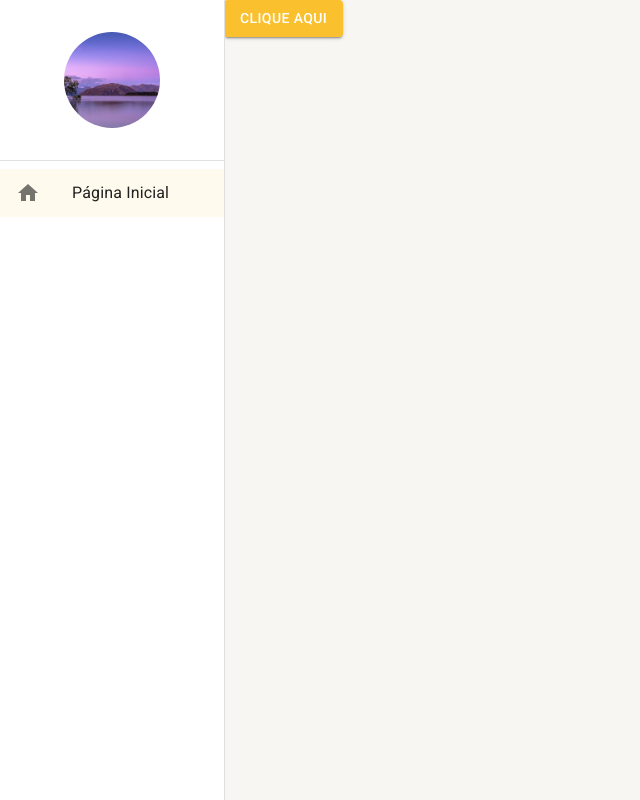
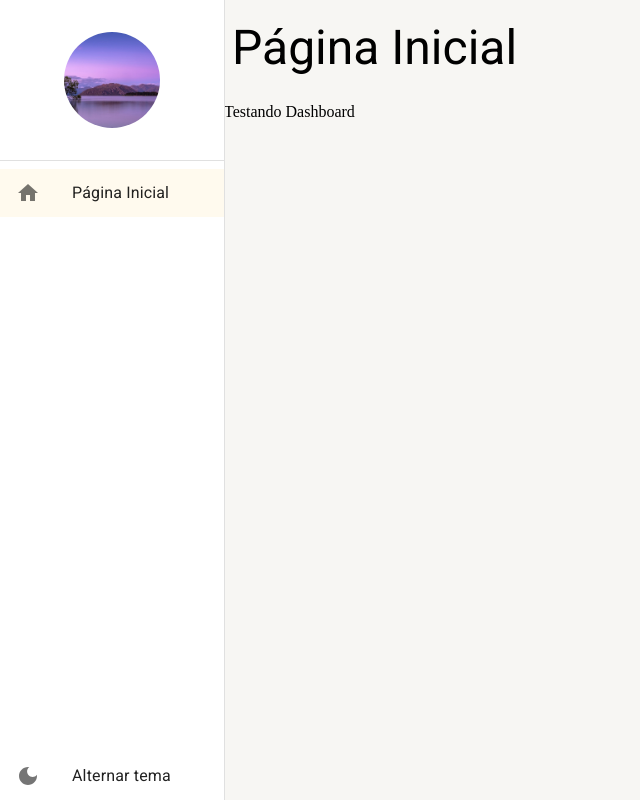
Before and after one commit to samuelmarco-dev/projeto-crud-cidades, a React (Create React App) app: page /inicial in a window 1280 px wide. Before the commit this address led to /home. Shown: the whole page, without its empty margins (0-640 px from the left). Built offline with nearby package versions, Linux system fonts and the light colour scheme.

Commit message:
feat: construção do layout base para outras rotas

```diff
--- /dev/null
+++ b/src/pages/dashboard/Dashboard.tsx
@@ -0,0 +1,5 @@
+import { DashboardComponent } from "../../shared/components";
+
+export const Dashboard: React.FC = () => {
+    return <DashboardComponent />;
+};
--- /dev/null
+++ b/src/pages/home/Home.tsx
@@ -0,0 +1,5 @@
+import { HomeComponent } from "../../shared/components";
+
+export const Home: React.FC = () => {
+    return <HomeComponent />;
+};
--- /dev/null
+++ b/src/pages/index.ts
@@ -0,0 +1,2 @@
+export * from "./dashboard/Dashboard";
+export * from "./home/Home";
--- a/src/routes/index.tsx
+++ b/src/routes/index.tsx
@@ -1,6 +1,6 @@
 import { useEffect } from "react";
 import { Routes, Route, Navigate } from "react-router-dom";
-import { Home } from "../shared/components";
+import { Dashboard, Home } from "../pages";
 import { useDrawerContext } from "../shared/hooks";
 
 export const AppRoutes: React.FC = () => {
@@ -11,15 +11,17 @@ export const AppRoutes: React.FC = () => {
             {
                 icon: 'home',
                 label: 'Página Inicial',
-                path: '/home'
+                path: '/inicial'
             }
         ]);
     }, [handleOptions]);
 
     return (
         <Routes>
-            <Route path="/home" element={<Home />} />
-            <Route path="*" element={<Navigate to="/home" />} />
+            <Route path="/inicial" element={<Dashboard/>} />
+            <Route path="/cadastro" element={<Home/>} />
+
+            <Route path="*" element={<Navigate to="/cadastro"/>} />
         </Routes>
     );
 };
--- /dev/null
+++ b/src/shared/components/Dashboard/index.tsx
@@ -0,0 +1,9 @@
+import { LayoutBase } from "../../layouts";
+
+export const DashboardComponent: React.FC = () => {
+    return (
+    <LayoutBase title="Página Inicial">
+        Testando Dashboard
+    </LayoutBase>
+    );
+};
--- a/src/shared/components/Drawer/index.tsx
+++ b/src/shared/components/Drawer/index.tsx
@@ -1,15 +1,19 @@
+import { ReactNode } from "react";
 import {
     Avatar,
     Divider,
     Drawer,
     List,
+    ListItemButton,
+    ListItemIcon,
+    ListItemText,
     useMediaQuery,
     useTheme,
 } from "@mui/material";
 import { Box } from "@mui/system";
-import { ReactNode } from "react";
+import DarkModeIcon from '@mui/icons-material/DarkMode';
 import Image from "../../../images/paisagem.jpg";
-import { useDrawerContext } from "../../hooks";
+import { useDrawerContext, useThemeContext } from "../../hooks";
 import { Options } from "./options";
 
 interface Children {
@@ -21,6 +25,7 @@ export const MenuDrawer: React.FC<Children> = ({ children }) => {
     const smDown = useMediaQuery(theme.breakpoints.down("sm"));
 
     const { open, toggleOpen, drawerOptions } = useDrawerContext();
+    const { toggleTheme } = useThemeContext();
 
     return (
         <>
@@ -56,22 +61,36 @@ export const MenuDrawer: React.FC<Children> = ({ children }) => {
 
                     <Box flex={1}>
                         <List component="nav">
-                            {
-                                drawerOptions ?
-                                    drawerOptions.map(({ icon, label, path }, index) => {
+                            {drawerOptions ? (
+                                drawerOptions.map(
+                                    ({ icon, label, path }, index) => {
                                         return (
                                             <Options
                                                 key={index}
                                                 to={path}
                                                 icon={icon}
                                                 label={label}
-                                                onClick={smDown ? toggleOpen : undefined}
+                                                onClick={
+                                                    smDown
+                                                        ? toggleOpen
+                                                        : undefined
+                                                }
                                             />
-                                        )
-                                    })
-                                : <></>
-                            }
+                                        );
+                                    }
+                                )
+                            ) : (
+                                <></>
+                            )}
                         </List>
+                    </Box>
+                    <Box>
+                        <ListItemButton onClick={toggleTheme}>
+                            <ListItemIcon>
+                                <DarkModeIcon />
+                            </ListItemIcon>
+                            <ListItemText primary="Alternar tema" />
+                        </ListItemButton>
                     </Box>
                 </Box>
             </Drawer>
--- a/src/shared/components/Home/index.tsx
+++ b/src/shared/components/Home/index.tsx
@@ -1,12 +1,6 @@
-import { Button } from "@mui/material";
-import { useThemeContext } from "../../hooks";
-
-export const Home: React.FC = () => {
-    const { toggleTheme } = useThemeContext();
-
+export const HomeComponent: React.FC = () => {
     return (
-        <Button variant="contained" color="primary" onClick={toggleTheme}>
-            Clique aqui
-        </Button>
+        <>
+        </>
     );
 };
--- a/src/shared/components/index.ts
+++ b/src/shared/components/index.ts
@@ -1,2 +1,3 @@
 export * from "./Drawer/index";
 export * from "./Home/index";
+export * from "./Dashboard/index";
--- /dev/null
+++ b/src/shared/layouts/LayoutBase.tsx
@@ -0,0 +1,59 @@
+import { ReactNode } from "react";
+import { Box } from "@mui/system";
+import {
+    Icon,
+    IconButton,
+    Theme,
+    Typography,
+    useMediaQuery,
+    useTheme,
+} from "@mui/material";
+import { useDrawerContext } from "../hooks";
+
+interface LayoutBaseProp {
+    title: string;
+    toolbar?: ReactNode;
+    children: ReactNode;
+}
+
+export const LayoutBase: React.FC<LayoutBaseProp> = ({ title, toolbar, children }) => {
+    const smDown = useMediaQuery((t: Theme) => t.breakpoints.down("sm"));
+    const mdDown = useMediaQuery((t: Theme) => t.breakpoints.down("md"));
+    const theme = useTheme();
+
+    const { toggleOpen } = useDrawerContext();
+
+    return (
+        <Box height="100%" display="flex" flexDirection="column" gap={1}>
+            <Box
+                padding={1}
+                display="flex"
+                alignItems="center"
+                height={theme.spacing(smDown ? 6 : mdDown ? 8 : 12)}
+                gap={1}
+            >
+                {smDown && (
+                    <IconButton onClick={toggleOpen}>
+                        <Icon>menu</Icon>
+                    </IconButton>
+                )}
+                <Typography
+                    variant={smDown ? "h5" : mdDown ? "h4" : "h3"}
+                    whiteSpace="nowrap"
+                    overflow="hidden"
+                    textOverflow="ellipsis"
+                >
+                    {title}
+                </Typography>
+            </Box>
+                {toolbar && (
+                    <Box>
+                        {toolbar}
+                    </Box>
+                )}
+            <Box flex={1} overflow="auto">
+                {children}
+            </Box>
+        </Box>
+    );
+};
--- /dev/null
+++ b/src/shared/layouts/index.ts
@@ -0,0 +1 @@
+export * from "./LayoutBase";
--- a/src/shared/themes/Dark.ts
+++ b/src/shared/themes/Dark.ts
@@ -3,6 +3,7 @@ import { cyan, yellow } from "@mui/material/colors";
 
 export const themeDark = createTheme({
     palette: {
+        mode: "dark",
         primary: {
             main: yellow[700],
             dark: yellow[800],
@@ -20,4 +21,9 @@ export const themeDark = createTheme({
             paper: "#202124",
         },
     },
+    typography: {
+        allVariants: {
+            color: 'white'
+        }
+    }
 });
```
